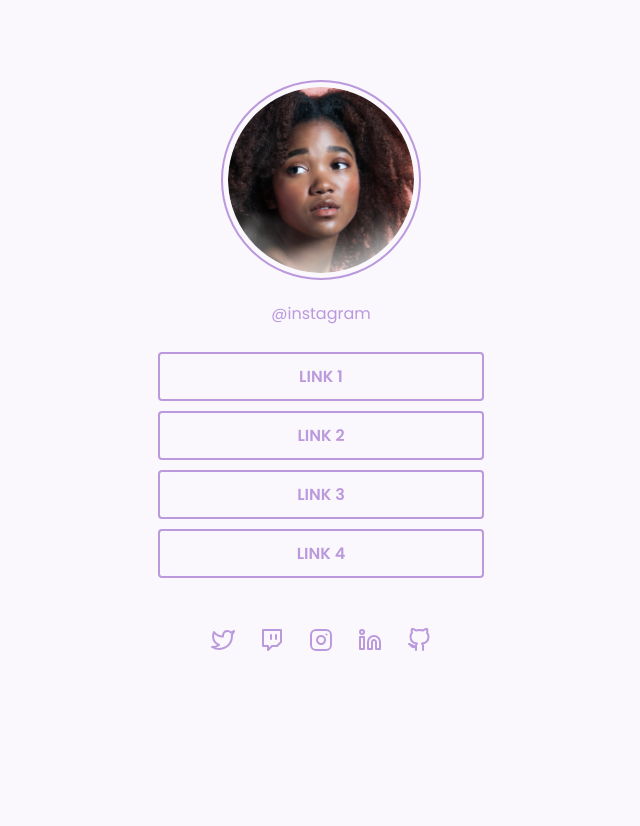
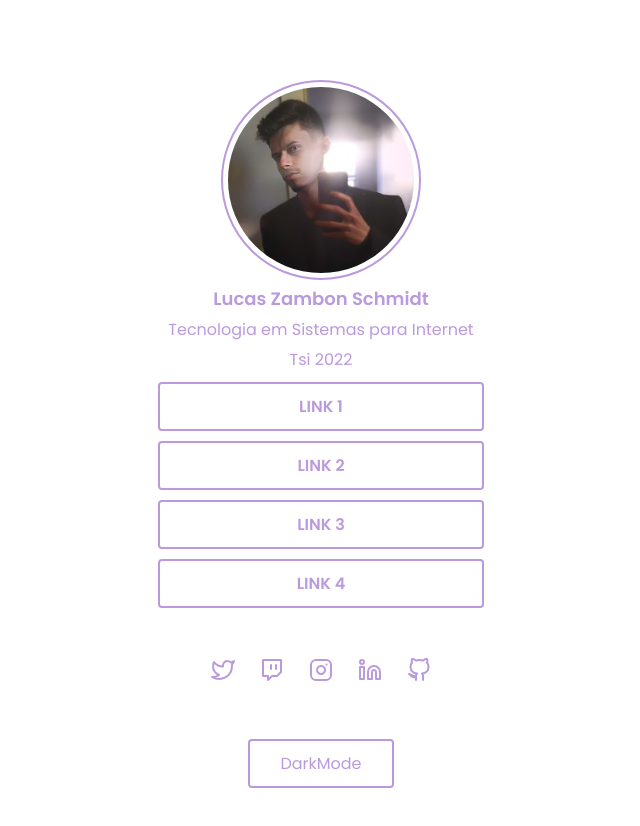
Before and after one commit to LucasZambonSchmidt/Desafio-Social-Tree-, a plain HTML site: page index.html in a window 1280 px wide. Shown: the whole page, without its empty margins (319-959 px from the left). Before the commit the page ends 800 px from the top, so only its background shows below. Drawn offline with Linux system fonts and the light colour scheme.

Commit message:
Mudanças na estilização

```diff
--- a/index.html
+++ b/index.html
@@ -1,5 +1,6 @@
 <!DOCTYPE html>
 <html lang="en">
+
 <head>
     <meta charset="UTF-8">
     <meta http-equiv="X-UA-Compatible" content="IE=edge">
@@ -10,43 +11,51 @@
     <link href="https://fonts.googleapis.com/css2?family=Poppins:wght@300;400;600&display=swap" rel="stylesheet">
     <link rel="stylesheet" href="style.css">
 </head>
+
 <body>
     <div class="fundo">
         <div class="perfil">
-            <img class="fotodeperfil" src="img/imagem.png" alt="imagemdeperfil">
-            <p class="instagram">@instagram</p>
+            <img class="fotodeperfil" src="img/1677861291079.jpg" alt="imagemdeperfil">
+            <p class="nome"><strong>Lucas Zambon Schmidt</strong></p>
+            <p class="descricao">Tecnologia em Sistemas para Internet</p>
+            <p class="descricao">Tsi 2022</p>
         </div>
         <div class="retangulos">
             <div class="retangulo">
-                <a class="link" href="link">Link 1</a>
+                <a class="link" href="#">Link 1</a>
             </div>
             <div class="retangulo">
-                <a class="link" href="link">Link 2</a>
+                <a class="link" href="#">Link 2</a>
             </div>
             <div class="retangulo">
-                <a class="link" href="link">Link 3</a>
+                <a class="link" href="#">Link 3</a>
             </div>
             <div class="retangulo">
-                <a class="link" href="link">Link 4</a>
+                <a class="link" href="#">Link 4</a>
             </div>
         </div>
         <div class="social">
             <i class="icon">
-                <img src="./assets/twitter.svg" alt="twitter">
+                <a href="https://twitter.com/Lucas_Zambon_S"><img src="./assets/twitter.svg" alt="twitter"></a>
             </i>
             <i class="icon">
-                <img src="./assets/twitch.svg" alt="twitch">
+                <a href="https://www.twitch.tv/flexinho1"><img src="./assets/twitch.svg" alt="twitch"></a>
             </i>
             <i class="icon">
-                <img src="./assets/instagram.svg" alt="instagram">
+                <a href="https://www.instagram.com/lucas_zambon_s/"><img src="./assets/instagram.svg"
+                        alt="instagram"></a>
             </i>
             <i class="icon">
-                <img src="./assets/linkedin.svg" alt="linkedin">
+                <a href="https://www.linkedin.com/in/lucas-zambon-schmidt-967750252/"><img src="./assets/linkedin.svg"
+                        alt="linkedin"></a>
             </i>
             <i class="icon">
-                <img src="./assets/github.svg" alt="github">
+                <a href="https://github.com/LucasZambonSchmidt"><img src="./assets/github.svg" alt="github"></a>
             </i>
         </div>
+        <div id="botao" class="dark">DarkMode</div>
     </div>
 </body>
+<script src="script.js"></script>
+
 </html>
--- a/style.css
+++ b/style.css
@@ -1,9 +1,16 @@
-*{
-    font-family: 'Poppins', sans-serif;;
+* {
+    padding: 0;
+    margin: 0;
+    font-family: 'Poppins', sans-serif;
     box-sizing: border-box;
 }
 
-.fundo{
+:root {
+    --background: white;
+    --text: #BB99DD;
+}
+
+.fundo {
     display: flex;
     flex-direction: column;
     align-items: center;
@@ -12,51 +19,75 @@
 }
 
 body {
-    background-color: #FAF7FD;
+    background-color: var(--background);
 }
 
-.fotodeperfil{
+.fotodeperfil {
     width: 200px;
     height: 200px;
-    border: 2px solid #BB99DD;
+    border: 2px solid var(--text);
     border-radius: 50%;
     padding: 5px;
 }
-.instagram{
+
+.nome {
+    font-weight: 400;
+    font-size: 18px;
+    color: var(--text);
+    text-align: center;
+}
+
+.descricao {
     font-weight: 400;
     font-size: 16px;
-    color: #BB99DD;
+    color: var(--text);
     text-align: center;
 }
+
 .retangulo {
     box-sizing: border-box;
     width: 326px;
     height: 49px;
-    border: 2px solid #BB99DD;
+    border: 2px solid var(--text);
     border-radius: 4px;
     display: flex;
     align-items: center;
     justify-content: center;
 }
-.perfil{
+
+.perfil {
     display: flex;
     flex-direction: column;
     align-items: center;
     gap: 5px;
 }
-.link{
+
+.link {
     text-decoration: none;
-    color: #BB99DD;
+    color: var(--text);
     text-transform: uppercase;
     font-weight: bold;
 }
-.retangulos{
+
+.retangulos {
     display: flex;
     flex-direction: column;
     gap: 10px;
 }
-.social{
+
+.social {
     display: flex;
     gap: 25px;
     padding: 40px 5px;
 }
+
+.dark {
+    color: var(--text);
+    border: 2px solid var(--text);
+    padding: 10px 30px;
+    border-radius: 4px;
+}
+
+.dark:hover {
+    background-color: mediumpurple;
+}
```
